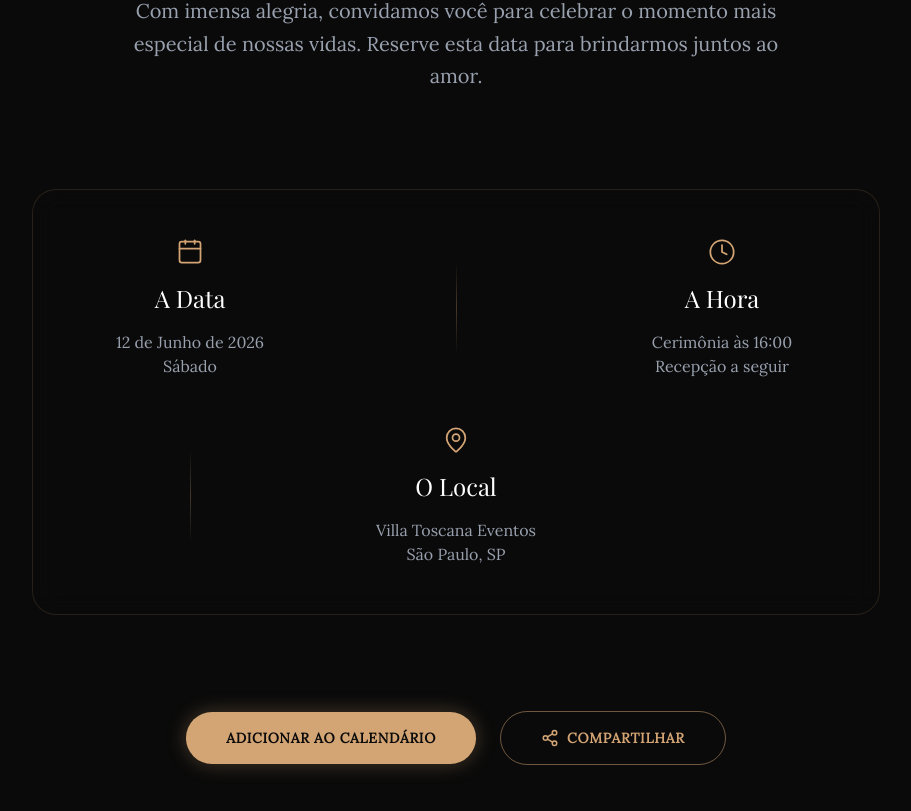
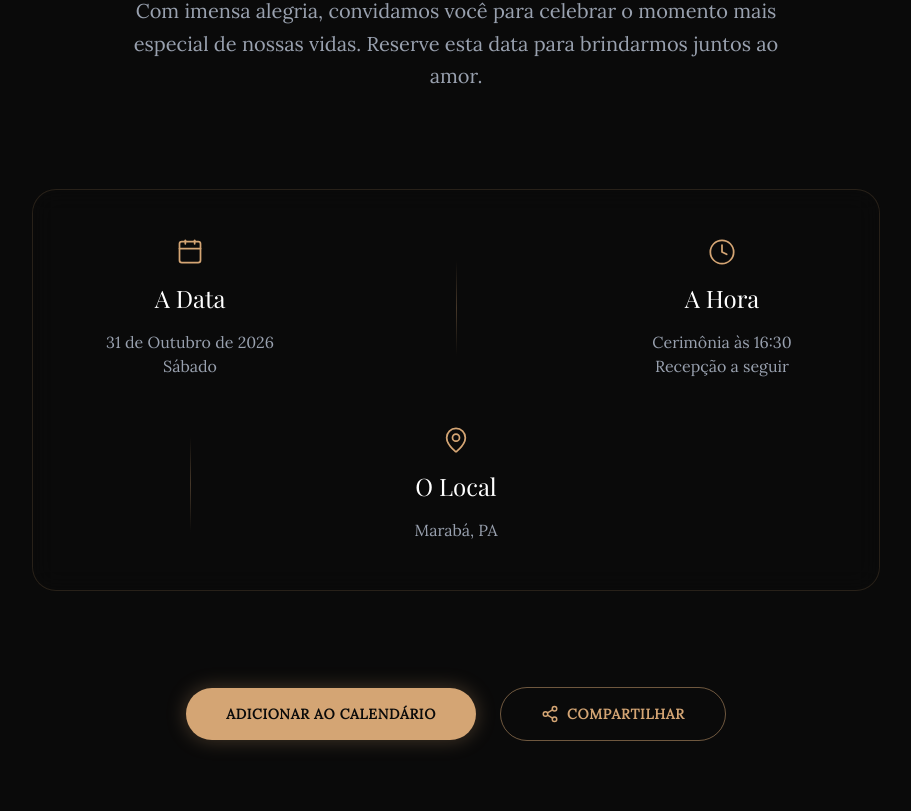
Before and after one commit to srdanielalmeida/seremosum, a React (Vite) app in the folder invite-app/: page / in a window 1280 px wide. Shown: the part 1077-1888 px from the top of the page, without its empty margins (184-1095 px from the left). Built offline with nearby package versions, Linux system fonts and the light colour scheme; a web font is replaced by a local one.

Commit message:
feat: update invite details with new date, time, location and names

```diff
--- a/invite-app/src/App.jsx
+++ b/invite-app/src/App.jsx
@@ -226,7 +226,7 @@ export default function App() {
             Save The Date
           </p>
           <h1 className="font-playfair text-5xl md:text-7xl lg:text-8xl text-white mb-8 glow-text leading-tight">
-            Daniel <br className="md:hidden" />
+            Daniel Almeida <br className="md:hidden" />
             <span className="text-[#D4A574] italic font-light mx-4">&amp;</span> <br className="md:hidden" />
             Ellen Maria
           </h1>
@@ -267,7 +267,7 @@ export default function App() {
               <div className="space-y-4">
                 <Calendar className="mx-auto text-[#D4A574]" size={28} strokeWidth={1.5} />
                 <h3 className="font-playfair text-2xl text-white">A Data</h3>
-                <p className="font-lora text-gray-400">12 de Junho de 2026<br/>Sábado</p>
+                <p className="font-lora text-gray-400">31 de Outubro de 2026<br/>Sábado</p>
               </div>
 
               <div className="hidden md:block w-px h-24 bg-gradient-to-b from-transparent via-[#D4A574]/30 to-transparent mx-auto"></div>
@@ -276,7 +276,7 @@ export default function App() {
               <div className="space-y-4">
                 <Clock className="mx-auto text-[#D4A574]" size={28} strokeWidth={1.5} />
                 <h3 className="font-playfair text-2xl text-white">A Hora</h3>
-                <p className="font-lora text-gray-400">Cerimônia às 16:00<br/>Recepção a seguir</p>
+                <p className="font-lora text-gray-400">Cerimônia às 16:30<br/>Recepção a seguir</p>
               </div>
 
               <div className="hidden md:block w-px h-24 bg-gradient-to-b from-transparent via-[#D4A574]/30 to-transparent mx-auto"></div>
@@ -285,7 +285,7 @@ export default function App() {
               <div className="space-y-4">
                 <MapPin className="mx-auto text-[#D4A574]" size={28} strokeWidth={1.5} />
                 <h3 className="font-playfair text-2xl text-white">O Local</h3>
-                <p className="font-lora text-gray-400">Villa Toscana Eventos<br/>São Paulo, SP</p>
+                <p className="font-lora text-gray-400">Marabá, PA</p>
               </div>
             </div>
           </div>
```
